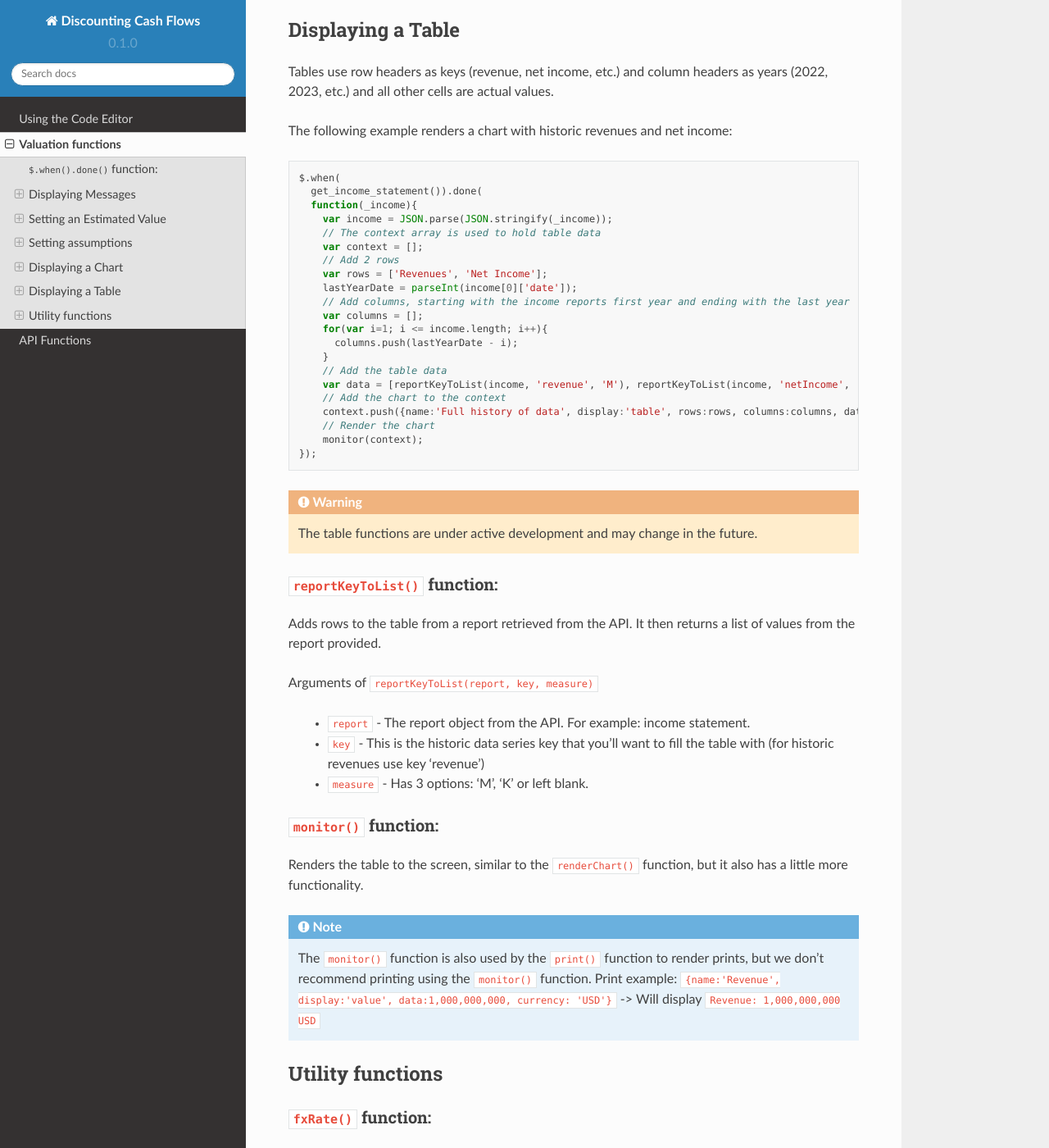
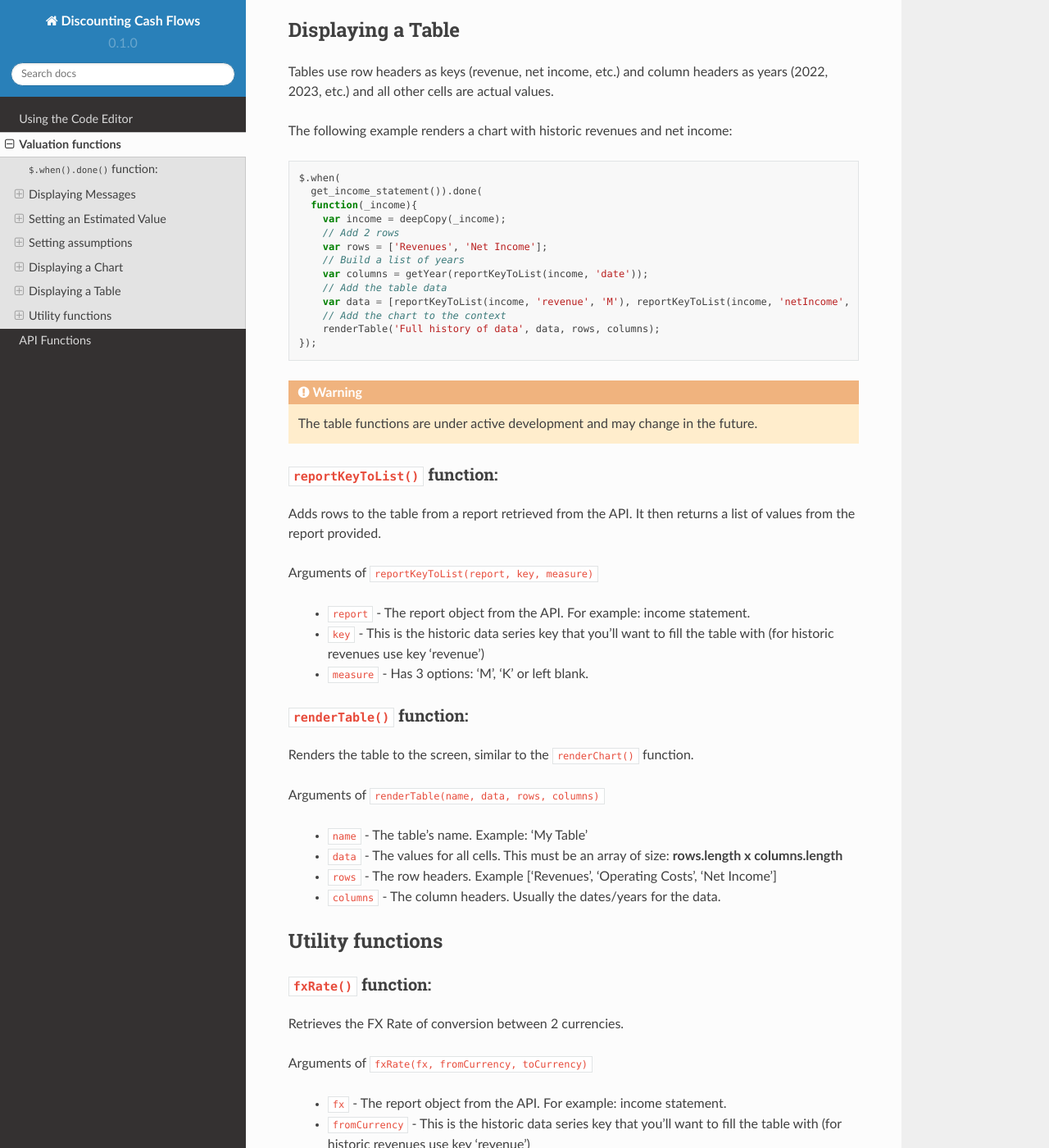
Before and after one commit to DiscountingCashFlows/readthedocs, a Sphinx documentation site: the page built from docs/source/functions.rst, in a window 1280 px wide and 1400 px high, scrolled down 8909 px. Shown: the whole window at 82% size. Built offline with Sphinx 7.4.7 and the Read the Docs theme 2.0.0, drawn with Linux system fonts in a browser that asks for light colours.

Commit message:
Update functions.rst

```diff
--- a/docs/source/functions.rst
+++ b/docs/source/functions.rst
@@ -407,23 +407,15 @@ The following example renders a chart with historic revenues and net income:
    $.when(
      get_income_statement()).done(
      function(_income){
-       var income = JSON.parse(JSON.stringify(_income));
-       // The context array is used to hold table data
-       var context = [];
+       var income = deepCopy(_income);
        // Add 2 rows
        var rows = ['Revenues', 'Net Income'];
-       lastYearDate = parseInt(income[0]['date']);
-       // Add columns, starting with the income reports first year and ending with the last year
-       var columns = [];
-       for(var i=1; i <= income.length; i++){
-         columns.push(lastYearDate - i);
-       }
+       // Build a list of years
+       var columns = getYear(reportKeyToList(income, 'date'));
        // Add the table data
        var data = [reportKeyToList(income, 'revenue', 'M'), reportKeyToList(income, 'netIncome', 'M')];
        // Add the chart to the context
-       context.push({name:'Full history of data', display:'table', rows:rows, columns:columns, data:data});
-       // Render the chart
-       monitor(context);
+       renderTable('Full history of data', data, rows, columns);
    });
 
 .. warning::
@@ -453,14 +445,21 @@ Arguments of ``reportKeyToList(report, key, measure)``
 
    >>> List of revenues: 394328,365817,274515,260174,265595
 
-``monitor()`` function:
-***********************
+``renderTable()`` function:
+***************************
 
-Renders the table to the screen, similar to the ``renderChart()`` function, but it also has a little more functionality.
+Renders the table to the screen, similar to the ``renderChart()`` function.
 
-.. note::
+Arguments of ``renderTable(name, data, rows, columns)``
 
- The ``monitor()`` function is also used by the ``print()`` function to render prints, but we don't recommend printing using the ``monitor()`` function. Print example: ``{name:'Revenue', display:'value', data:1,000,000,000, currency: 'USD'}`` -> Will display ``Revenue: 1,000,000,000 USD``
+ * ``name`` - The table's name. Example: 'My Table'
+
+ * ``data`` - The values for all cells. This must be an array of size: **rows.length x columns.length**
+
+ * ``rows`` - The row headers. Example ['Revenues', 'Operating Costs', 'Net Income']
+
+ * ``columns`` - The column headers. Usually the dates/years for the data.
+
 
 Utility functions
 ------------------
```
